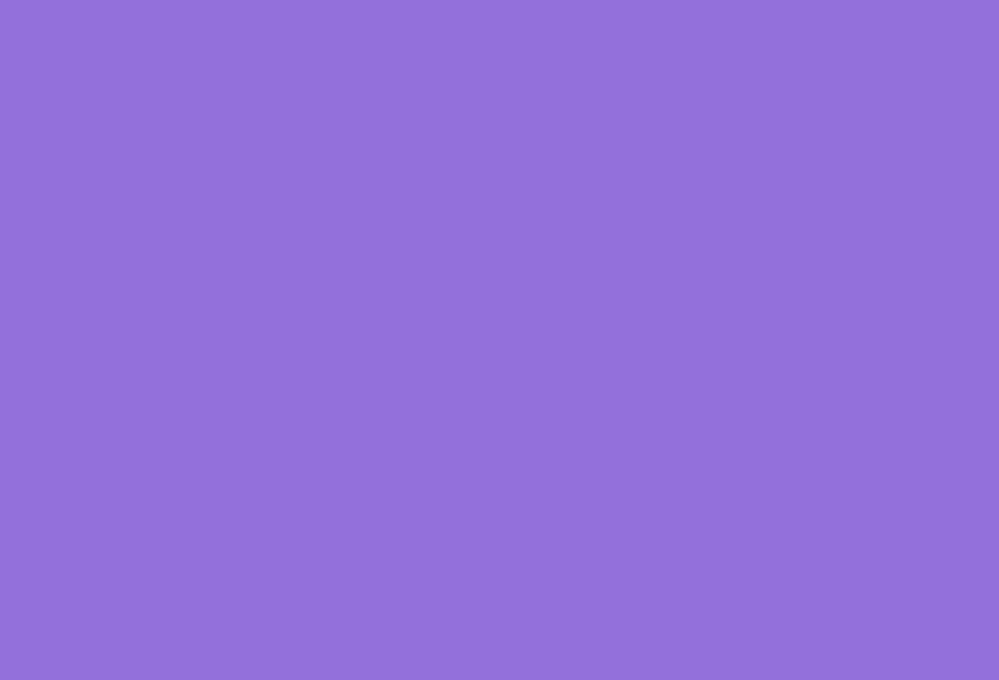
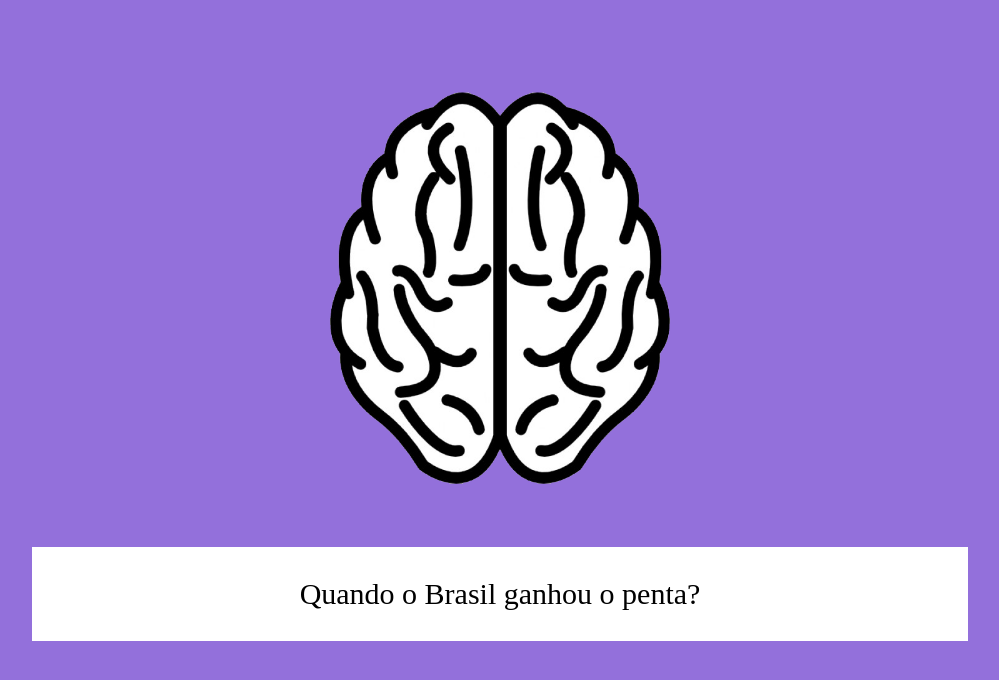
Before and after one commit to miguelarcnj/quiz-game, a plain HTML site: page index.html in a window 1280 px wide. Shown: the whole page, without its empty margins (140-1139 px from the left). Drawn offline with Linux system fonts and the light colour scheme.

Commit message:
atualizações

```diff
--- a/estilo.css
+++ b/estilo.css
@@ -23,8 +23,22 @@ body{
   padding: 10px 20px 10px 20px;
 }
 
-.tela-pergunta{
+.tela-pergunta {
   width: 100%;
   height: 100vh;
   background: mediumpurple;
+  text-align: center;
 }
+.cerebro{
+ width: 50%;
+ margin-top: 20px;
+ margin-bottom: 20px;
+
+}
+.pergunta {
+ background: white;
+ width: 70%;
+ font-size: 30PX;
+ padding: 30PX 20PX 30PX 20PX;
+ margin: 0 auto;
+}
--- a/index.html
+++ b/index.html
@@ -20,9 +20,12 @@
     </button>
   </div>
 
-<div class= "tela-pergunta">
+  <div class="tela-pergunta">
+    <img class="cerebro" src="cerebro.png" alt="" />
 
-</div>
+    <div class="pergunta"> Quando o Brasil ganhou o penta?</div>
+
+  </div>
 </body>
 
 </html>
```
Also changed, not shown: cerebro.png (added).
